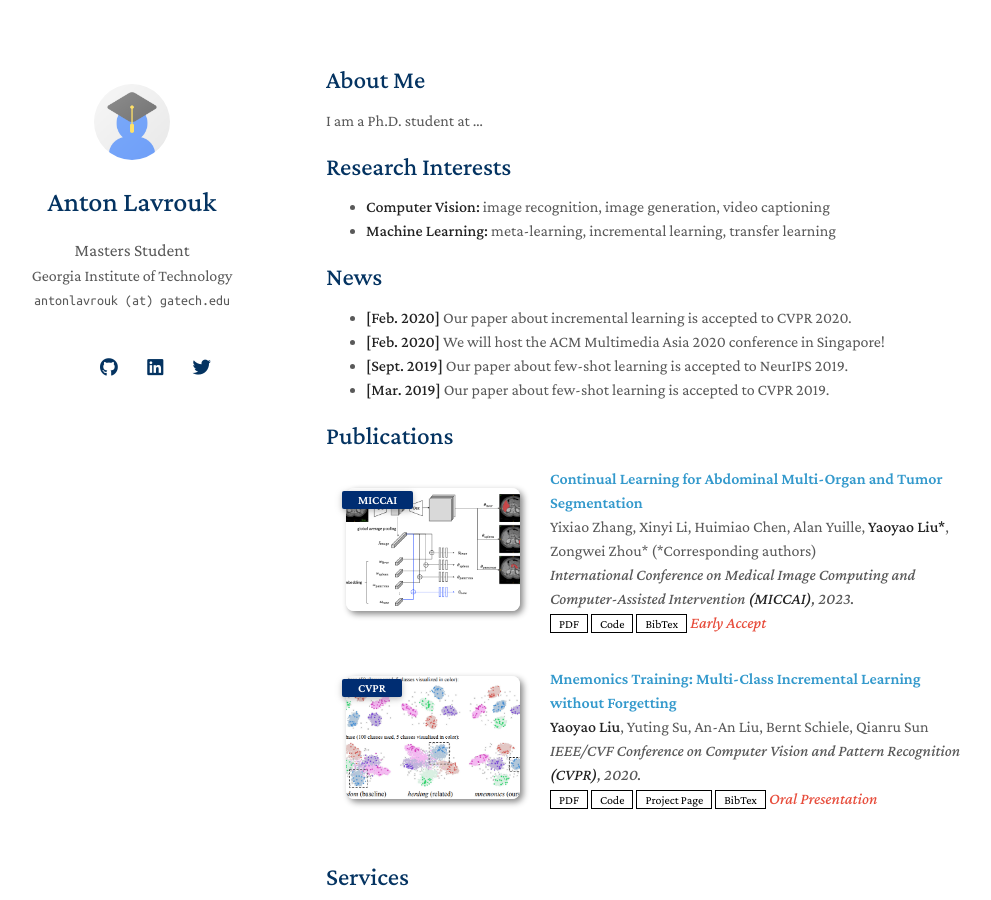
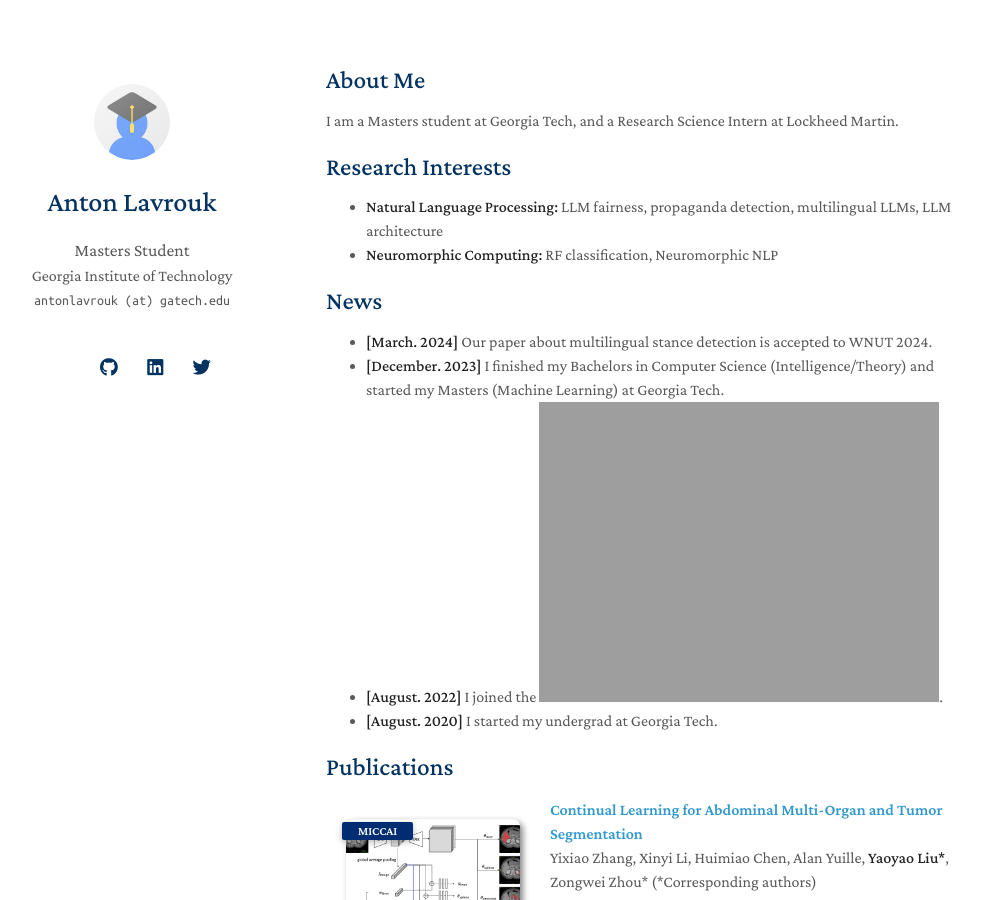
Before and after one commit to alavrouk/alavrouk.github.io, a Jekyll site: the page built from index.md, in a window 1280 px wide and 900 px high. Shown: the whole window, without its empty margins (144-1135 px from the left). Built offline with Jekyll 4.4.1, drawn with Linux system fonts in a browser that asks for light colours; nearby versions of some CDN libraries; a style sheet for code colours, icons or effects is not loaded; our own code applies the rules of GitHub Pages for plain Markdown files.

Commit message:
Update index.md

```diff
--- a/index.md
+++ b/index.md
@@ -4,19 +4,19 @@ layout: homepage
 
 ## About Me
 
-I am a Ph.D. student at ...
+I am a Masters student at Georgia Tech, and a Research Science Intern at Lockheed Martin.
 
 ## Research Interests
 
-- **Computer Vision:** image recognition, image generation, video captioning
-- **Machine Learning:** meta-learning, incremental learning, transfer learning
+- **Natural Language Processing:** LLM fairness, propaganda detection, multilingual LLMs, LLM architecture
+- **Neuromorphic Computing:** RF classification, Neuromorphic NLP
 
 ## News
 
-- **[Feb. 2020]** Our paper about incremental learning is accepted to CVPR 2020.
-- **[Feb. 2020]** We will host the ACM Multimedia Asia 2020 conference in Singapore!
-- **[Sept. 2019]** Our paper about few-shot learning is accepted to NeurIPS 2019.
-- **[Mar. 2019]** Our paper about few-shot learning is accepted to CVPR 2019.
+- **[March. 2024]** Our paper about multilingual stance detection is accepted to WNUT 2024.
+- **[December. 2023]** I finished my Bachelors in Computer Science (Intelligence/Theory) and started my Masters (Machine Learning) at Georgia Tech.
+- **[August. 2022]** I joined the ![NLP X lab, led by Dr. Wei Xu](.https://cocoxu.github.io/).
+- **[August. 2020]** I started my undergrad at Georgia Tech.
 
 {% include_relative _includes/publications.md %}
 
```
